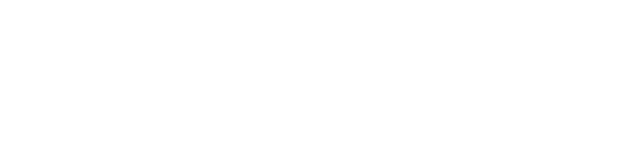
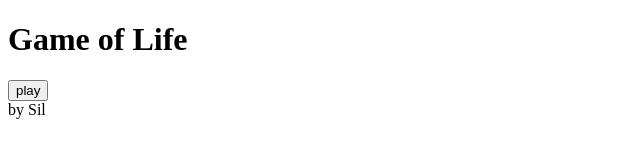
Before and after one commit to lallunavermella/202201-W2CHWE-silvia-martinez, a website: page index.html in a window 1280 px wide. Shown: the whole page, without its empty margins (0-640 px from the left). Drawn offline with Linux system fonts and the light colour scheme.

Commit message:
update html file with favicon

```diff
--- a/index.html
+++ b/index.html
@@ -4,7 +4,17 @@
     <meta charset="UTF-8" />
     <meta http-equiv="X-UA-Compatible" content="IE=edge" />
     <meta name="viewport" content="width=device-width, initial-scale=1.0" />
-    <title>Document</title>
+    <link rel="icon" href="/favicon.ico" type="image/x-icon" />
+    <title>Game of Life</title>
   </head>
-  <body></body>
+  <body>
+    <header>
+      <h1>Game of Life</h1>
+    </header>
+    <main class="main">
+      <section class="grid-game"></section>
+      <button class="button--play-game">play</button>
+    </main>
+    <footer>by Sil</footer>
+  </body>
 </html>
```
